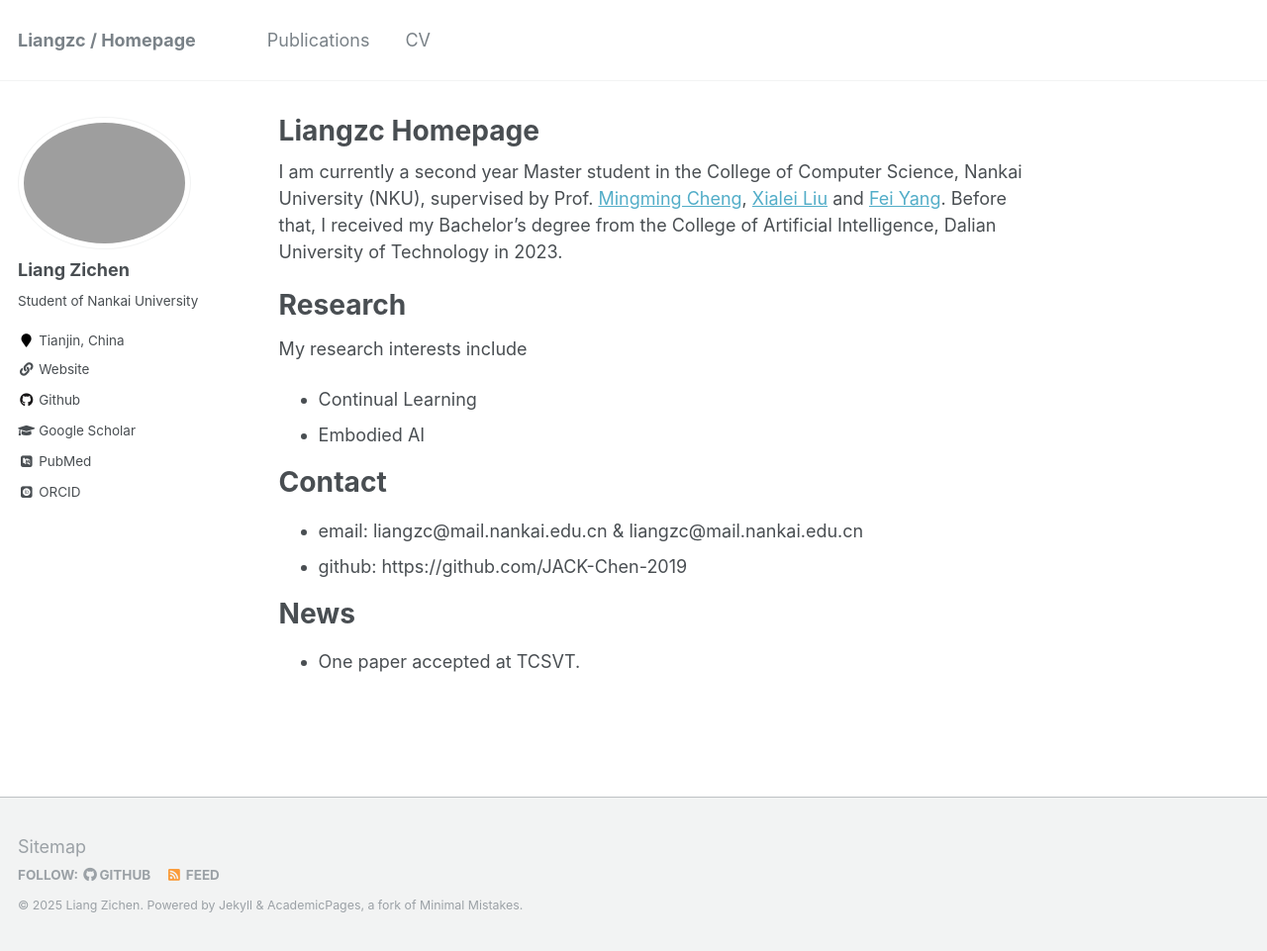
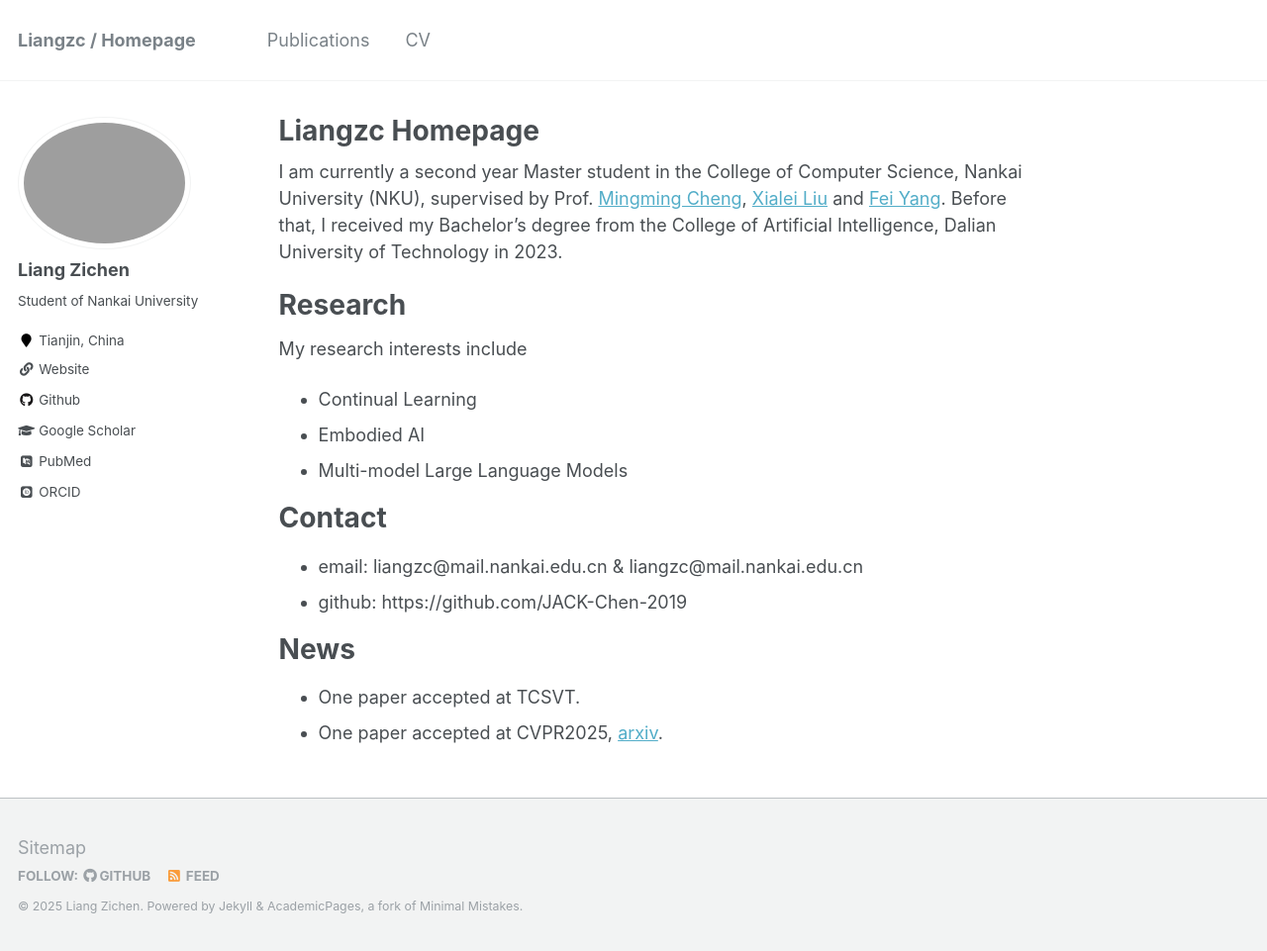
Before and after one commit to JACK-Chen-2019/liangzc, a Jekyll site: the page built from _pages/about.md, in a window 1280 px wide and 961 px high. Shown: the whole window at 99% size. Built offline with Jekyll 4.4.1, drawn with Linux system fonts in a browser that asks for light colours; some web fonts are replaced.

Commit message:
Update about.md

```diff
--- a/_pages/about.md
+++ b/_pages/about.md
@@ -15,6 +15,7 @@ Research
 My research interests include
 * Continual Learning
 * Embodied AI
+* Multi-model Large Language Models
 
 Contact
 ======
@@ -24,3 +25,4 @@ Contact
 News
 ======
 - One paper accepted at TCSVT.
+- One paper accepted at CVPR2025, [arxiv](https://arxiv.org/abs/2503.21076).
```
